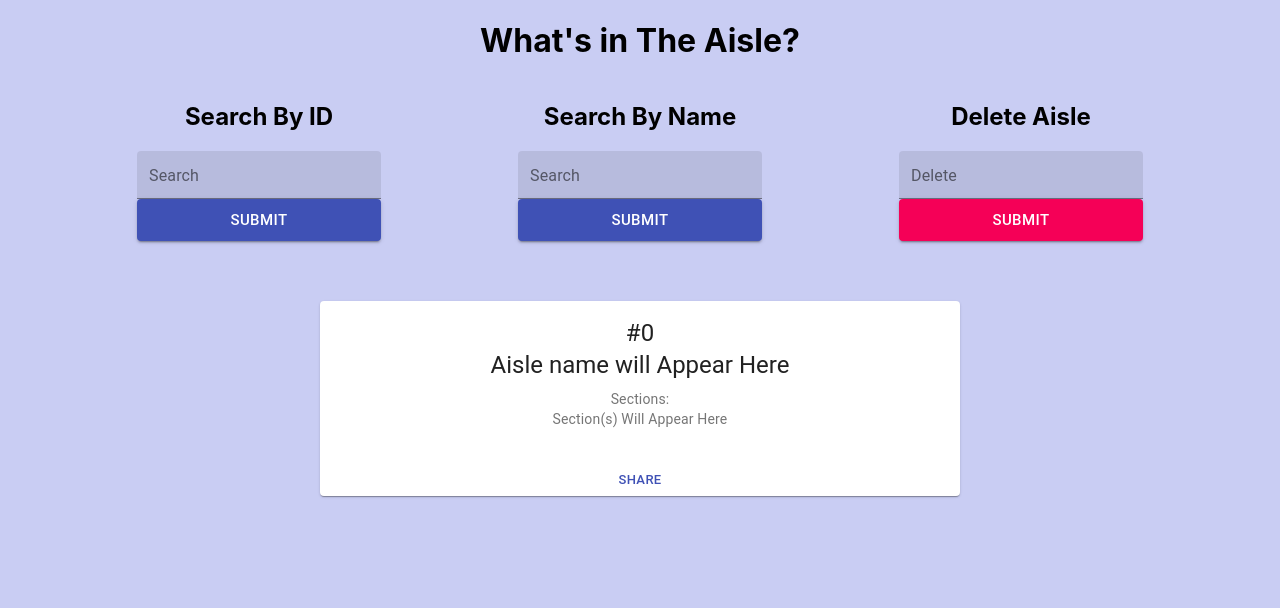
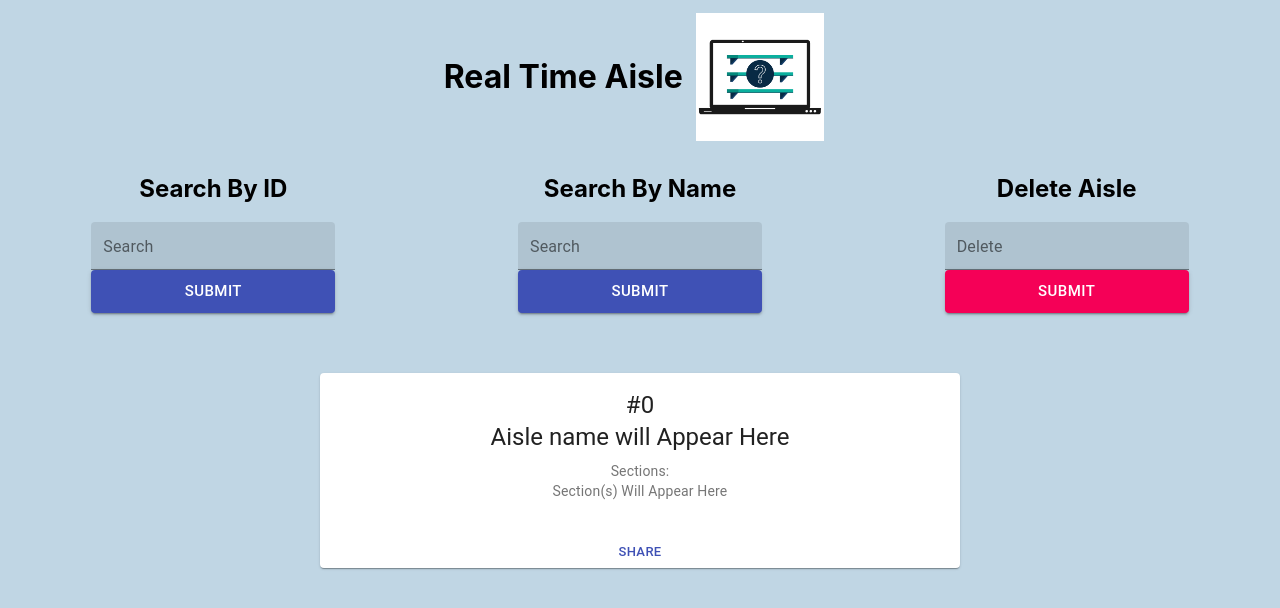
Before and after one commit to lanxdrey19/Real-Time-Aisle-Frontend, a React (Create React App) app in the folder my-app/: page / in a window 1280 px wide. Shown: the top 608 px of the page. Built offline with nearby package versions, Linux system fonts and the light colour scheme.

Commit message:
layout changes and logo

```diff
--- a/my-app/src/Components/AllAisleSection.tsx
+++ b/my-app/src/Components/AllAisleSection.tsx
@@ -121,12 +121,10 @@ const deleteAisleById = async (query : any) => {
 
     return (
         <div>
-            <h1 className='title'>What's in The Aisle?</h1>
-
           <Grid
             container
             direction="row"
-            justify="space-evenly"
+            justify="space-around"
             alignItems="flex-start"
           >
               <SearchById retrieveAisle={retrieveAisle}/>
--- /dev/null
+++ b/my-app/src/Page/HomePage.css
@@ -0,0 +1,6 @@
+.appLogo {
+    height: 10%;
+    width: 10%;
+    padding: 1%;
+
+  }
--- a/my-app/src/Page/HomePage.tsx
+++ b/my-app/src/Page/HomePage.tsx
@@ -1,11 +1,25 @@
 import React from 'react';
 import { Grid, TextField, Button } from '@material-ui/core';
 import AllAisleSection from '../Components/AllAisleSection';
+import logo from './app-logo.png';
+import './HomePage.css';
 
 function HomePage() {
     return (
         <div>
+
+            <Grid
+            container
+            direction="row"
+            justify="center"
+            alignItems="center"
+          >
+            <h1 className='title'>Real Time Aisle</h1>
+            <img src={logo} alt="logo" className="appLogo" />
+            </Grid>
            <AllAisleSection/>
+
+
         </div>
     )
 }
--- a/my-app/src/index.css
+++ b/my-app/src/index.css
@@ -5,7 +5,7 @@ body {
     sans-serif;
   -webkit-font-smoothing: antialiased;
   -moz-osx-font-smoothing: grayscale;
-  background: #C9CDF3
+  background: #C0D6E4
 }
 
 code {
```
Also changed, not shown: my-app/src/Components/AisleCard.tsx (+6 -4 lines), my-app/src/Page/app-logo.png (added).
